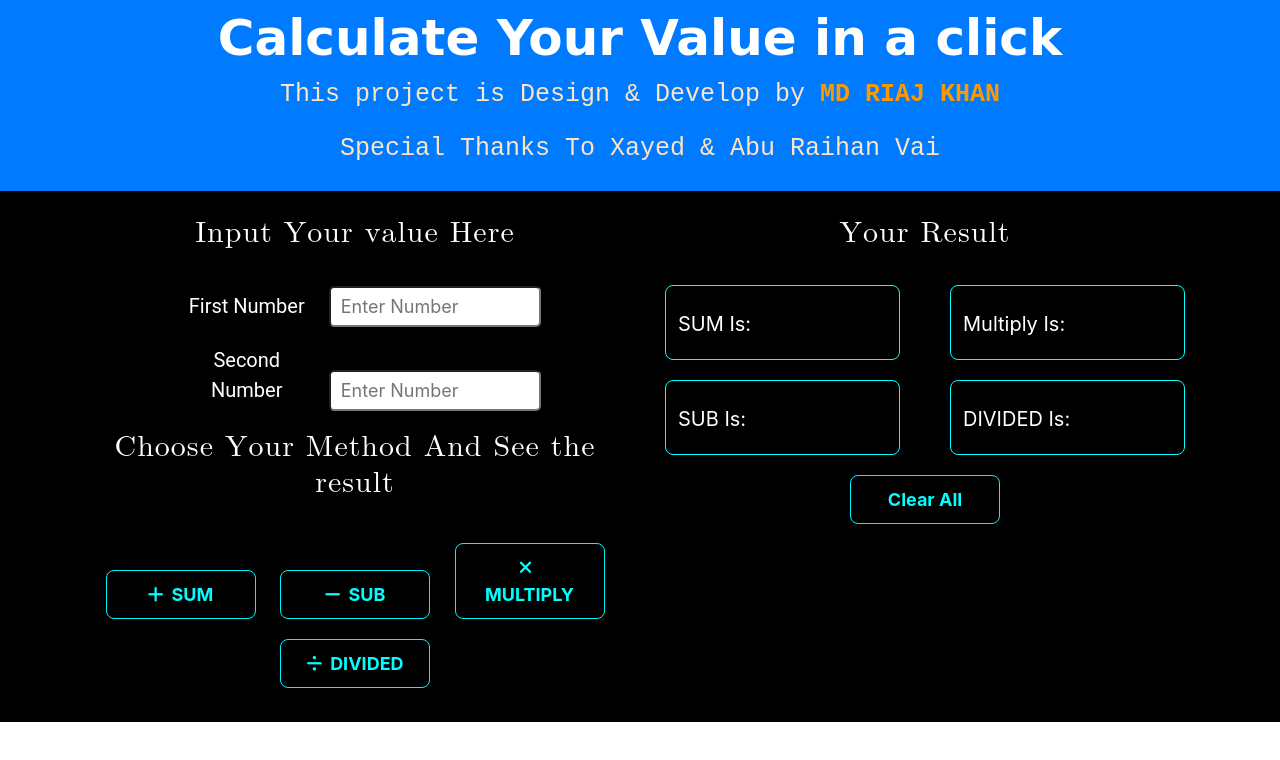
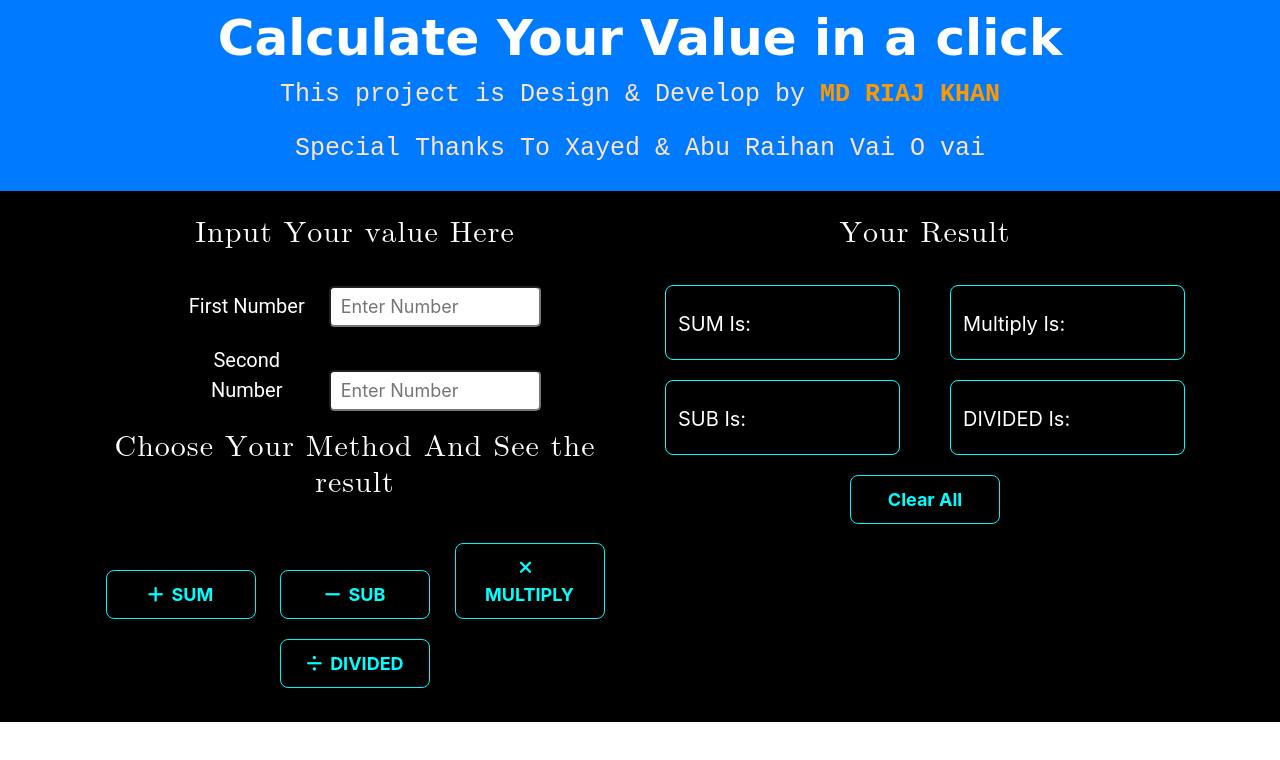
Before and after one commit to webriaj/JavascriptCalculator, a plain HTML site: page index.html in a window 1280 px wide. Drawn offline with Linux system fonts and the light colour scheme.

Commit message:
O vaia added

```diff
--- a/index.html
+++ b/index.html
@@ -19,7 +19,7 @@
 				<div class="col-12">
 					<h2 class="title">Calculate Your Value in a click</h2>
 					<p class="riaj">This project is Design & Develop by <span> MD RIAJ KHAN</span></p>
-					<p class="riaj">Special Thanks To Xayed & Abu Raihan Vai</p>
+					<p class="riaj">Special Thanks To Xayed & Abu Raihan Vai O vai</p>
 				</div>
 			</div>
 		</header>
```
